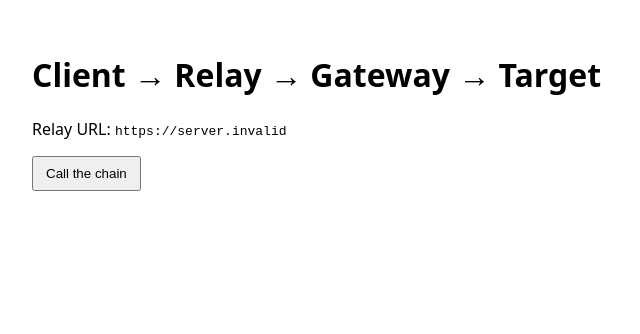
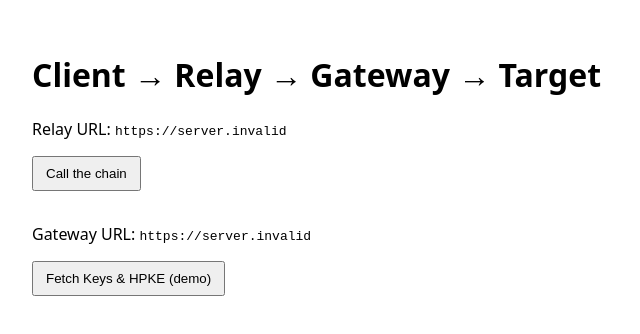
Before and after one commit to gsiou/ohttp-demo, a React (Vite) app in the folder client/: page / in a window 1280 px wide. Shown: the top 334 px of the page, without its empty margins (0-640 px from the left). Built offline with nearby package versions, Linux system fonts and the light colour scheme; no server answers.

Commit message:
switched to kdfId: 0x0001, aeadId: 0x0001 and added client parsing of keys

```diff
--- a/client/package.json
+++ b/client/package.json
@@ -9,6 +9,8 @@
     "preview": "npx vite preview --host"
   },
   "dependencies": {
+    "@hpke/core": "^1.7.4",
+    "@hpke/dhkem-x25519": "^1.6.4",
     "react": "^18.2.0",
     "react-dom": "^18.2.0"
   },
--- a/client/src/App.tsx
+++ b/client/src/App.tsx
@@ -1,11 +1,86 @@
 import React, { useState } from 'react'
+import { CipherSuite, HkdfSha256, Aes128Gcm } from '@hpke/core'
+import { DhkemX25519HkdfSha256 } from '@hpke/dhkem-x25519'
 
 const relayUrl = import.meta.env.VITE_RELAY_URL || 'http://localhost:4001'
+const gatewayUrl = import.meta.env.VITE_GATEWAY_URL || 'http://localhost:4002'
+
+type KdfAead = { kdfId: number; aeadId: number }
+type KeyConfig = { keyId: number; kemId: number; publicKey: Uint8Array; pairs: KdfAead[] }
+
+const toHex = (u8?: Uint8Array | null) => u8 ? [...u8].map(b => b.toString(16).padStart(2, '0')).join('') : ''
+
+const toArrayBuffer = (u8: Uint8Array) =>
+  u8.buffer.slice(u8.byteOffset, u8.byteOffset + u8.byteLength);
+
+const parseOhttpKeys = (buf: ArrayBuffer): KeyConfig[] => {
+  const dv = new DataView(buf)
+  const out: KeyConfig[] = []
+  let off = 0
+  while (off + 2 <= dv.byteLength) {
+    const cfgLen = dv.getUint16(off, false); off += 2
+    if (off + cfgLen > dv.byteLength) break
+    const base = off
+    let p = 0
+
+    const keyId = dv.getUint8(base + p); p += 1
+    const kemId = dv.getUint16(base + p, false); p += 2
+
+    // demo: support X25519 (0x0020) only
+    const pubLen = kemId === 0x0020 ? 32 : (() => { throw new Error(`Unsupported KEM 0x${kemId.toString(16)}`) })()
+    const publicKey = new Uint8Array(buf, base + p, pubLen); p += pubLen
+
+    const algsLen = dv.getUint16(base + p, false); p += 2
+    if (algsLen % 4 !== 0) throw new Error('Bad algs length')
+    const pairs: KdfAead[] = []
+    for (let i = 0; i < algsLen; i += 4) {
+      const kdfId  = dv.getUint16(base + p + i + 0, false)
+      const aeadId = dv.getUint16(base + p + i + 2, false)
+      pairs.push({ kdfId, aeadId })
+    }
+
+    out.push({ keyId, kemId, publicKey: new Uint8Array(publicKey), pairs })
+    off += cfgLen
+  }
+  return out
+}
+
+const buildSuite = (kdfId: number, aeadId: number) => {
+  // demo: KDF must be HKDF-SHA256 (0x0001) for our helper
+  if (kdfId !== 0x0001) throw new Error(`Unsupported KDF 0x${kdfId.toString(16)} in demo`)
+  const kem  = new DhkemX25519HkdfSha256()
+  const kdf  = new HkdfSha256()
+  if (aeadId !== 0x0001) throw new Error(`Unsupported AEAD 0x${aeadId.toString(16)} in demo`)
+  const aead = new Aes128Gcm()
+  return new CipherSuite({ kem, kdf, aead })
+}
+
+const importGatewayPublicKey = async (suite: CipherSuite, raw: Uint8Array) => {
+  const kem: any = (suite as any).kem
+
+  if (typeof kem.deserializePublicKey === 'function') {
+    console.log("Using decerializePublicKey");
+    return await kem.deserializePublicKey(raw)
+  }
+}
 
 export default function App() {
   const [data, setData] = useState<any>(null)
   const [error, setError] = useState<string | null>(null)
   const [loading, setLoading] = useState(false)
+
+  const [keysInfo, setKeysInfo] = useState<{
+    keyId?: number
+    kemId?: number
+    kdfId?: number
+    aeadId?: number
+    pubHex?: string
+  } | null>(null)
+
+  const [hpkeOut, setHpkeOut] = useState<{
+    enc?: ArrayBuffer
+    ciphertext?: ArrayBuffer
+  } | null>(null)
 
   const callChain = async () => {
     setLoading(true)
@@ -23,6 +98,48 @@ export default function App() {
     }
   }
 
+  const fetchKeyConfig = async () => {
+    setError(null)
+    setKeysInfo(null)
+    setHpkeOut(null)
+    try {
+      const res = await fetch(`${gatewayUrl}/.well-known/ohttp-gateway`, {
+        headers: { Accept: 'application/ohttp-keys' },
+      })
+      if (!res.ok) throw new Error(`HTTP ${res.status}`)
+      const buf = await res.arrayBuffer()
+
+      const cfgs = parseOhttpKeys(buf)
+      if (!cfgs.length) throw new Error('No key configs found')
+      const cfg = cfgs[0]
+      if (!cfg.pairs.length) throw new Error('No symmetric alg pairs in config')
+      const { kdfId, aeadId } = cfg.pairs[0] // demo: first pair
+
+      setKeysInfo({
+        keyId: cfg.keyId,
+        kemId: cfg.kemId,
+        kdfId,
+        aeadId,
+        pubHex: toHex(cfg.publicKey),
+      })
+
+      const suite = buildSuite(kdfId, aeadId)
+      const recip = await importGatewayPublicKey(suite, cfg.publicKey)
+
+      const sender = await suite.createSenderContext({
+        recipientPublicKey: recip,
+      })
+
+      const ct = await sender.seal(new TextEncoder().encode("Hello world!").buffer);
+
+      setHpkeOut({ ciphertext: ct });
+
+    } catch (e: any) {
+      setError(e.message || 'Unknown error while fetching/parsing keys')
+      console.log(e);
+    }
+  }
+
   return (
     <div style={{ fontFamily: 'system-ui, Arial, sans-serif', padding: 24 }}>
       <h1>Client → Relay → Gateway → Target</h1>
@@ -30,8 +147,43 @@ export default function App() {
       <button onClick={callChain} disabled={loading} style={{ padding: '8px 12px' }}>
         {loading ? 'Calling…' : 'Call the chain'}
       </button>
+
+      <div style={{ height: 16 }} />
+
+      <p>Gateway URL: <code>{gatewayUrl}</code></p>
+      <button onClick={fetchKeyConfig} style={{ padding: '8px 12px' }}>
+        Fetch Keys &amp; HPKE (demo)
+      </button>
+
       {error && <pre style={{ color: 'crimson', marginTop: 16 }}>{error}</pre>}
       {data && <pre style={{ background: '#f7f7f7', padding: 12, marginTop: 16, borderRadius: 8 }}>{JSON.stringify(data, null, 2)}</pre>}
+
+      {keysInfo && (
+        <div style={{ marginTop: 24 }}>
+          <h3>Parsed Key Config (demo picks first)</h3>
+          <ul>
+            <li>Key ID: <code>{keysInfo.keyId}</code></li>
+            <li>KEM ID: <code>0x{(keysInfo.kemId ?? 0).toString(16).padStart(4,'0')}</code> (expect 0x0020 for X25519)</li>
+            <li>KDF ID: <code>0x{(keysInfo.kdfId ?? 0).toString(16).padStart(4,'0')}</code></li>
+            <li>AEAD ID: <code>0x{(keysInfo.aeadId ?? 0).toString(16).padStart(4,'0')}</code></li>
+            <li>Public Key (hex, first 16 bytes): <code>{keysInfo.pubHex?.slice(0, 32)}…</code></li>
+          </ul>
+        </div>
+      )}
+
+      {hpkeOut && (
+        <div style={{ marginTop: 24 }}>
+          <h3>HPKE Sender Output</h3>
+          <div>enc (ephemeral key to send):</div>
+          <pre style={{ background: '#f7f7f7', padding: 12, borderRadius: 8, wordBreak: 'break-all' }}>
+            {hpkeOut.enc && toHex(new Uint8Array(hpkeOut.enc))}
+          </pre>
+          <div>ciphertext:</div>
+          <pre style={{ background: '#f7f7f7', padding: 12, borderRadius: 8, wordBreak: 'break-all' }}>
+            {hpkeOut.ciphertext && toHex(new Uint8Array(hpkeOut.ciphertext))}
+          </pre>
+        </div>
+      )}
     </div>
   )
 }
```
Also changed, not shown: 2 other files (tests, documents, lock files or other folders).
